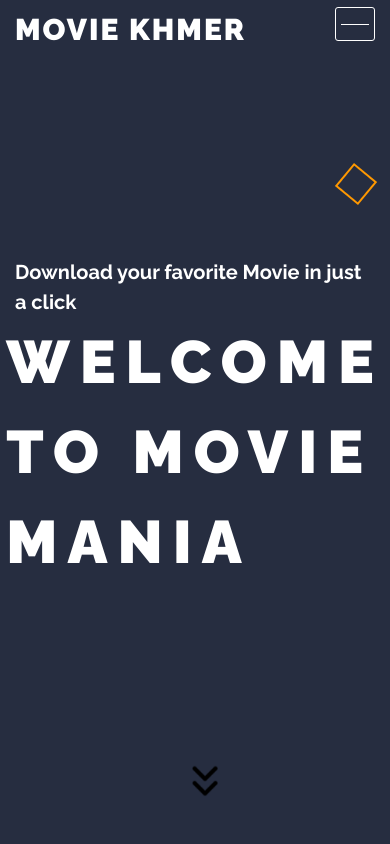
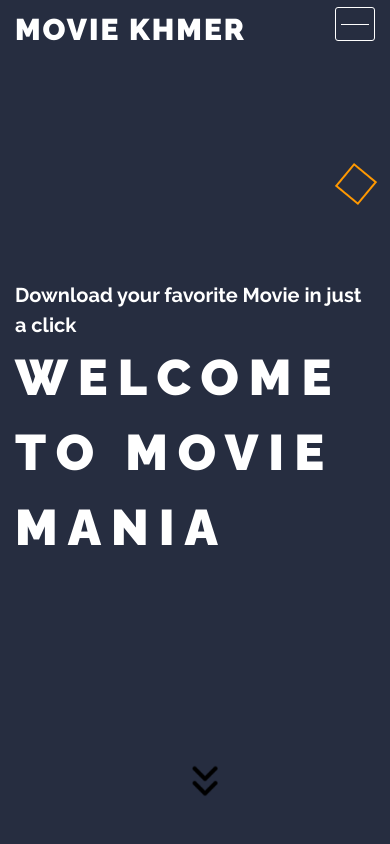
Before and after one commit to kimtongeng/jqueryProject.github.io, a plain HTML site: page index.html in a window 390 px wide. Shown: the top 844 px of the page. Drawn offline with Linux system fonts and the light colour scheme.

Commit message:
chang font size in phone

```diff
--- a/css/style.css
+++ b/css/style.css
@@ -730,6 +730,9 @@ opacity: 0;
 }
 
 @media (max-width:767px) {
+    .home-section .home-content h2{
+        font-size: 50px;
+    }
     .header{
         padding:  7px 0;
         position: fixed;
```
